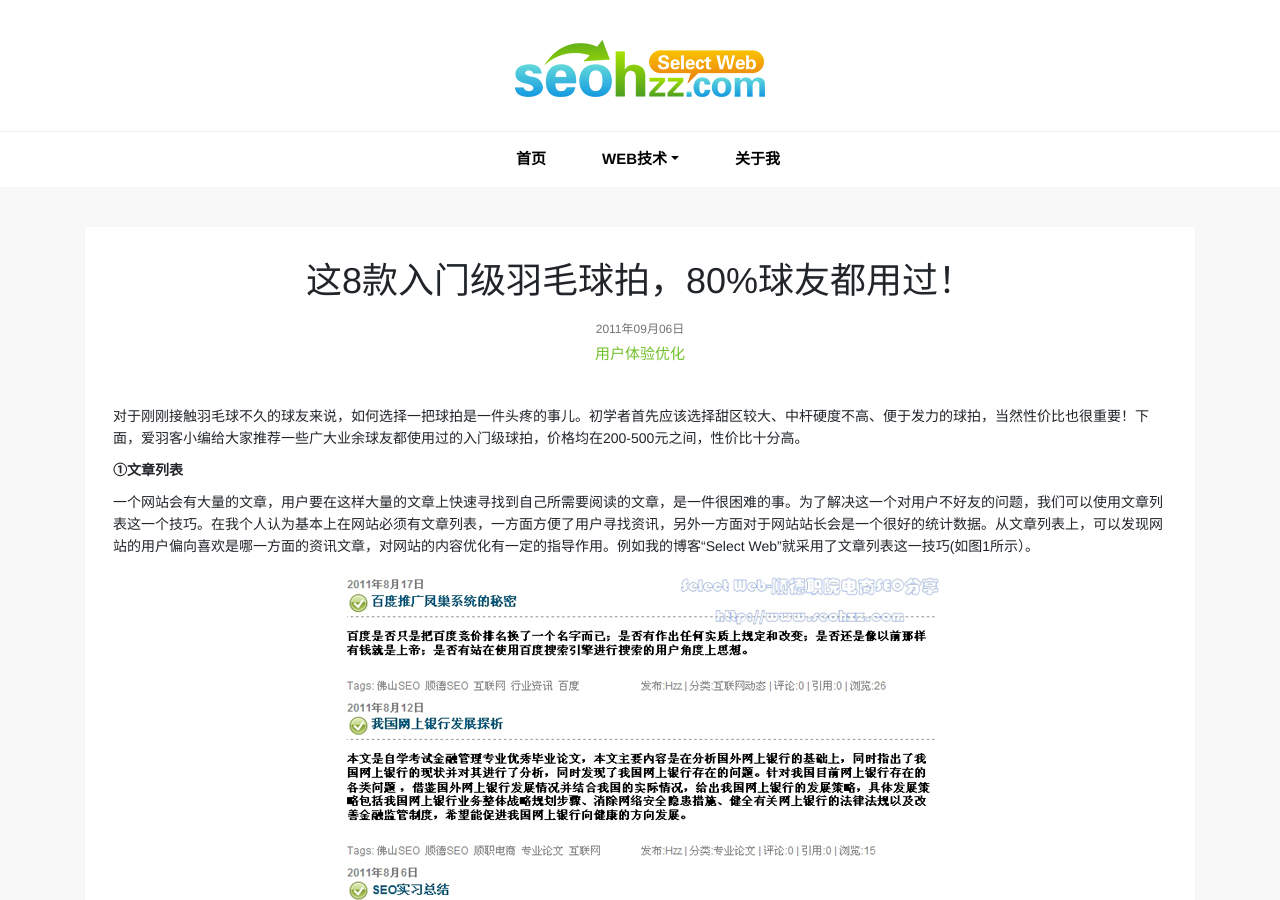
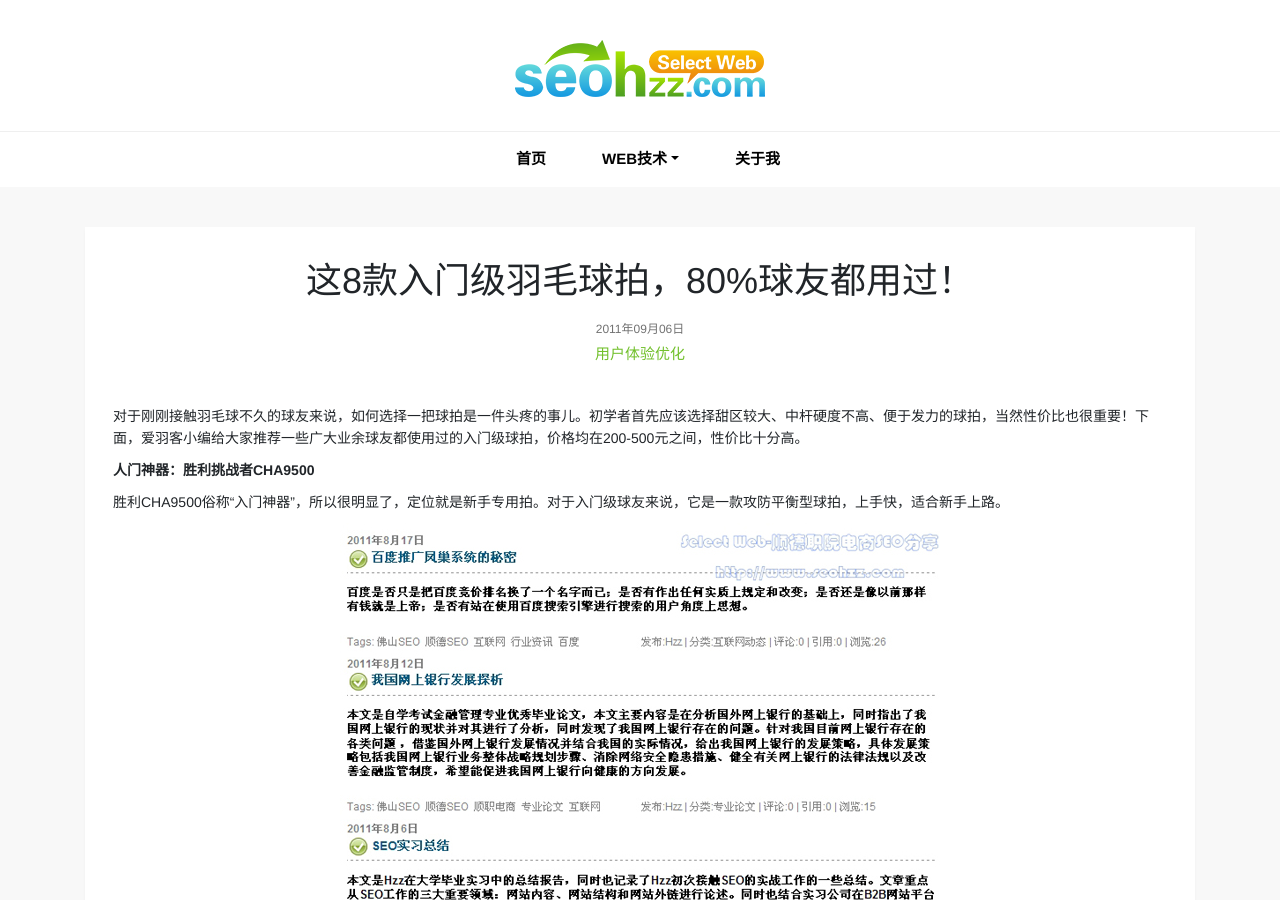
Before and after one commit to kingsleyTom/kingsleytom.github.io, a Jekyll site: the page built from ueo/_posts/2011-09-06-web-read-skill.html, in a window 1280 px wide and 900 px high. Built offline with Jekyll 4.4.1, drawn with Linux system fonts in a browser that asks for light colours.

Commit message:
Update 2011-09-06-web-read-skill.html

```diff
--- a/ueo/_posts/2011-09-06-web-read-skill.html
+++ b/ueo/_posts/2011-09-06-web-read-skill.html
@@ -8,8 +8,8 @@ keywords: 用户体验优化
 description: 文章的阅读性是一个对用户友好的体现，熟练运用提高文章阅读性的7大技巧可以留住更多的老用户和吸引更多的新用户，同时也能提高网站浏览量和知名度。
 ---
 <p>对于刚刚接触羽毛球不久的球友来说，如何选择一把球拍是一件头疼的事儿。初学者首先应该选择甜区较大、中杆硬度不高、便于发力的球拍，当然性价比也很重要！下面，爱羽客小编给大家推荐一些广大业余球友都使用过的入门级球拍，价格均在200-500元之间，性价比十分高。</p>
-<p><b>①文章列表</b></p>
-<p>一个网站会有大量的文章，用户要在这样大量的文章上快速寻找到自己所需要阅读的文章，是一件很困难的事。为了解决这一个对用户不好友的问题，我们可以使用文章列表这一个技巧。在我个人认为基本上在网站必须有文章列表，一方面方便了用户寻找资讯，另外一方面对于网站站长会是一个很好的统计数据。从文章列表上，可以发现网站的用户偏向喜欢是哪一方面的资讯文章，对网站的内容优化有一定的指导作用。例如我的博客&ldquo;Select Web&rdquo;就采用了文章列表这一技巧(如图1所示）。</p>
+<p><b>人门神器：胜利挑战者CHA9500</b></p>
+<p>胜利CHA9500俗称“入门神器”，所以很明显了，定位就是新手专用拍。对于入门级球友来说，它是一款攻防平衡型球拍，上手快，适合新手上路。</p>
 <p align="center"><img class="img-fluid" alt="Select Web文章列表" src="{{ site.url }}/images/ueo/web-read-skill-1.jpg"></p>
 <p align="center">图1&nbsp;&nbsp;&nbsp; Select Web文章列表</p>
 <p><b>②文章格式</b></p>
```
